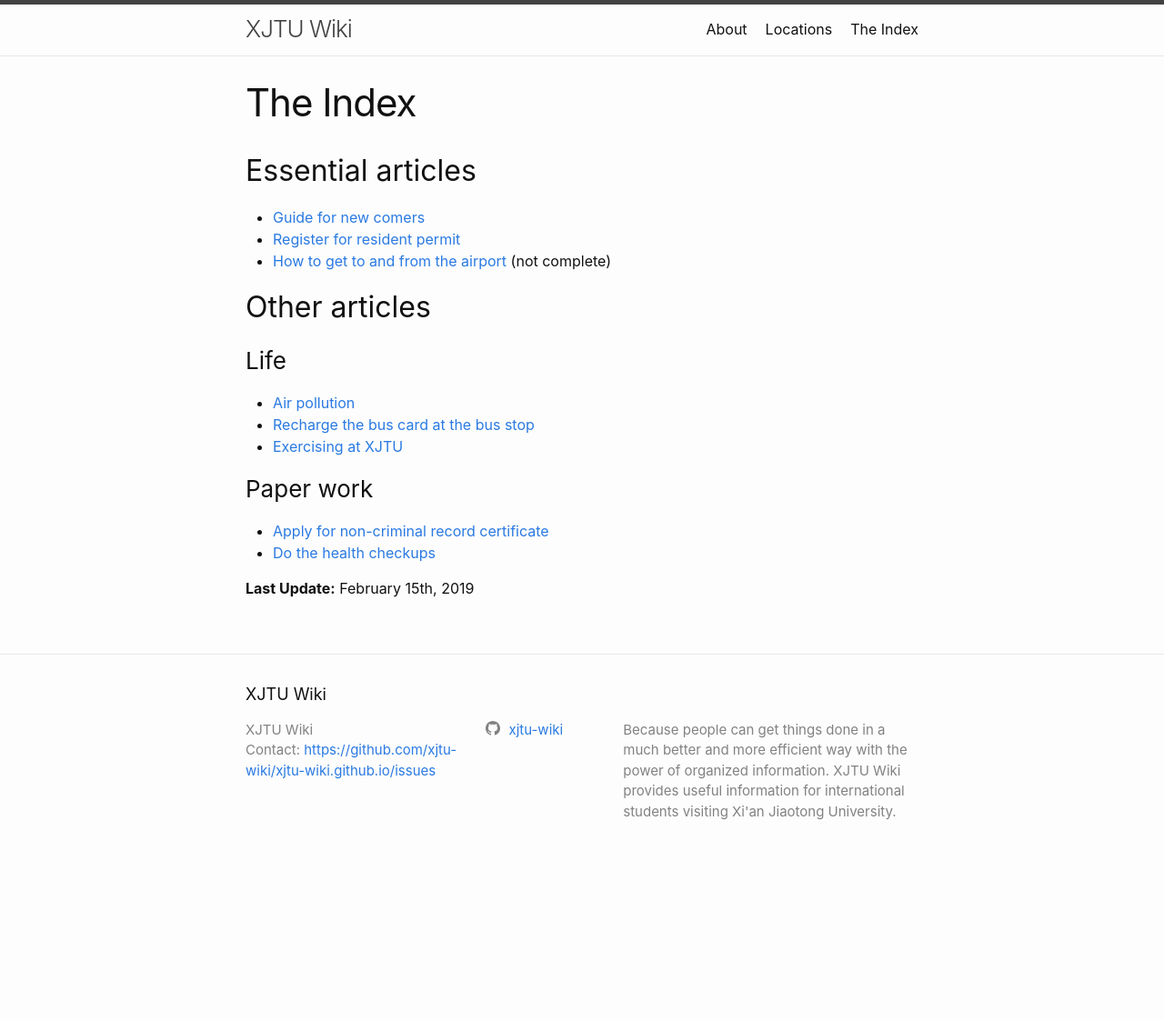
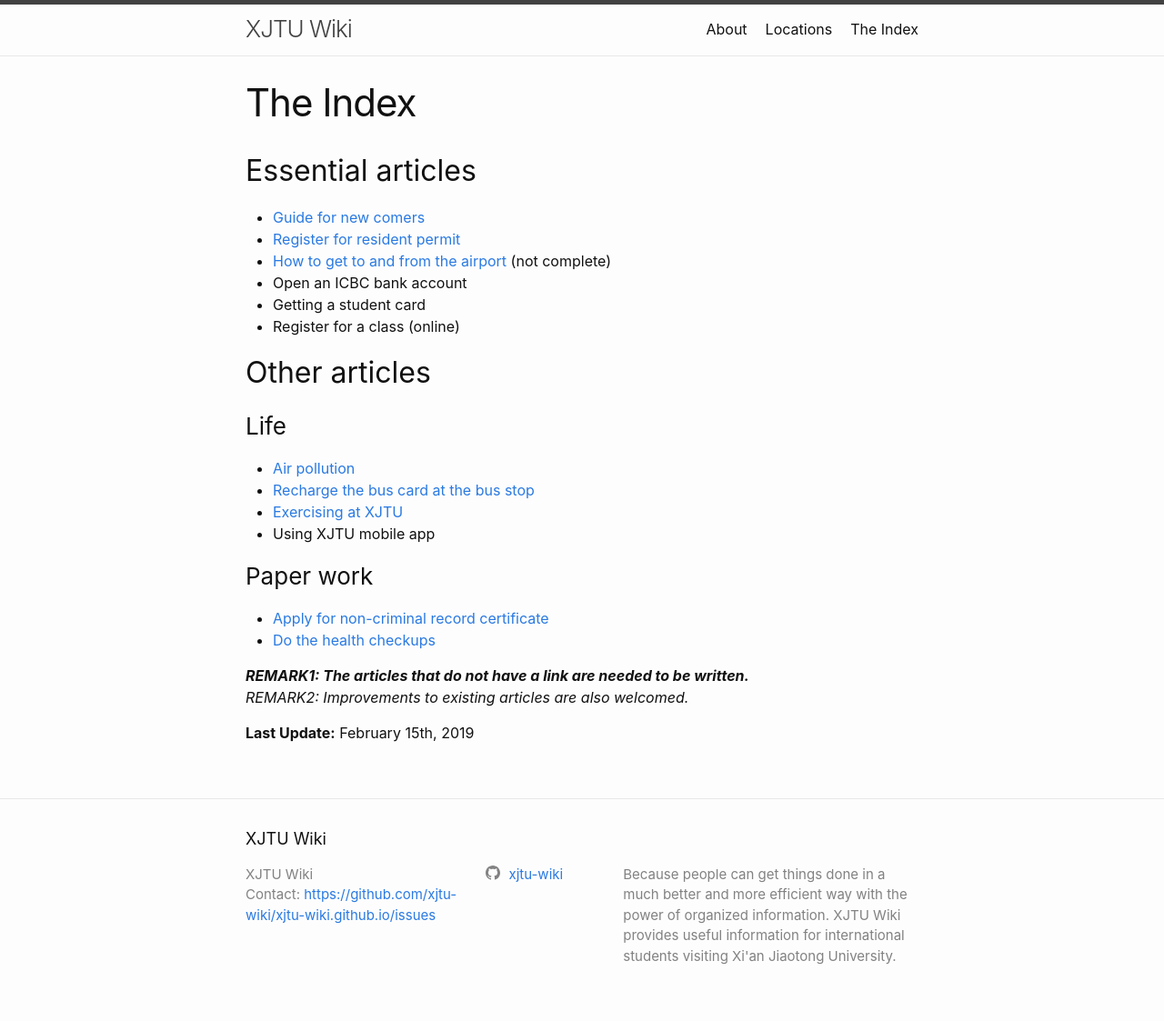
Before and after one commit to xjtu-wiki/xjtu-wiki.github.io, a Jekyll site: the page built from the-index.md, in a window 1280 px wide. Shown: the whole page at 91% size. Built offline with Jekyll 4.4.1, drawn with Linux system fonts in a browser that asks for light colours; comment, search, counter and statistics services are not loaded; before the commit the page ends 964 px from its top, so only the background shows below that.

Commit message:
Add the list of article needed to the index page.

```diff
--- a/the-index.md
+++ b/the-index.md
@@ -7,15 +7,23 @@ permalink: /the-index/
 * [Guide for new comers](/guidelines/new-comers)
 * [Register for resident permit](../guidelines/resident-permit)
 * [How to get to and from the airport](/guidelines/airport-transport) (not complete)
+* Open an ICBC bank account
+* Getting a student card
+* Register for a class (online)
 
 ## Other articles
 ### Life
 * [Air pollution](/guidelines/air-pollution/)
 * [Recharge the bus card at the bus stop](/guidelines/recharge-bus-card-bus-stop/)
 * [Exercising at XJTU](/guidelines/exercise/)
+* Using XJTU mobile app
 
 ### Paper work
 * [Apply for non-criminal record certificate](/guidelines/non-criminal-record/)
 * [Do the health checkups](/guidelines/health-exam/)
 
+***REMARK1: The articles that do not have a link are needed to be written.***
+<br />
+*REMARK2: Improvements to existing articles are also welcomed.*
+
 **Last Update:** February 15th, 2019
```
